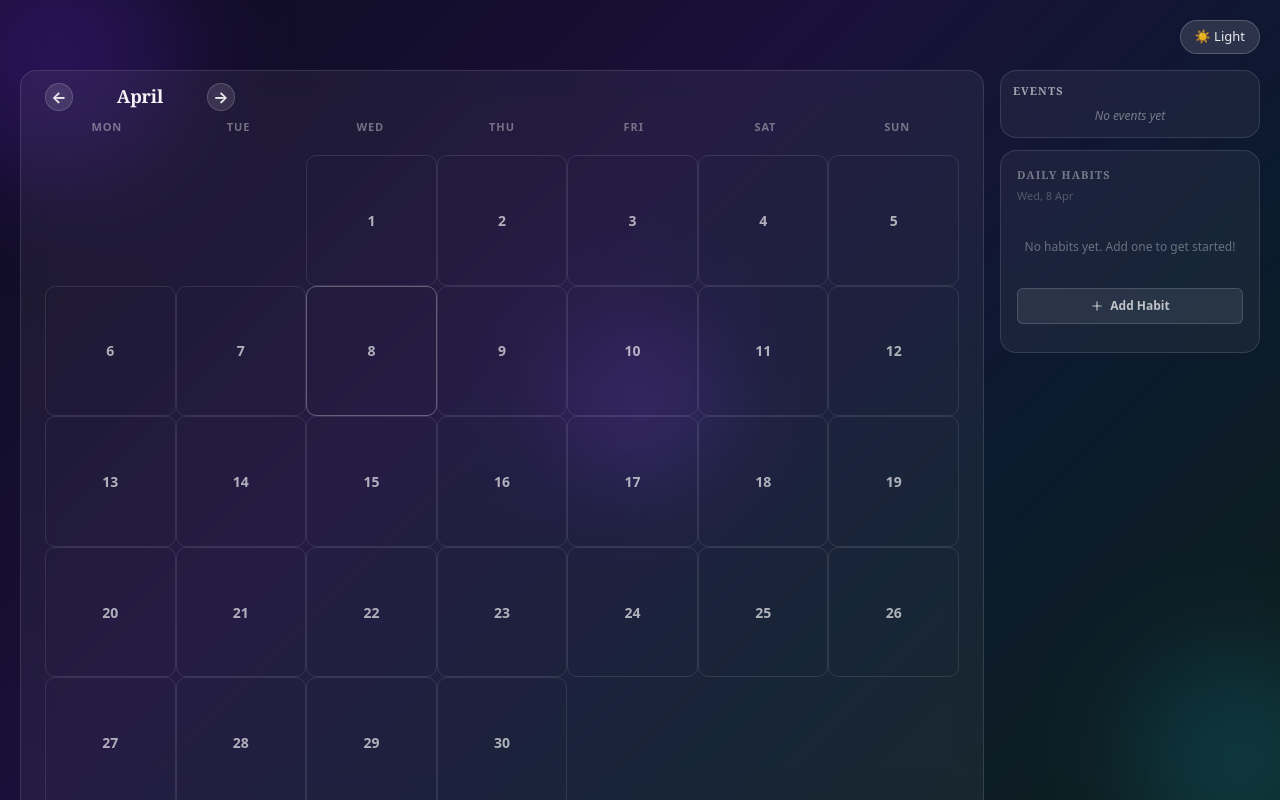
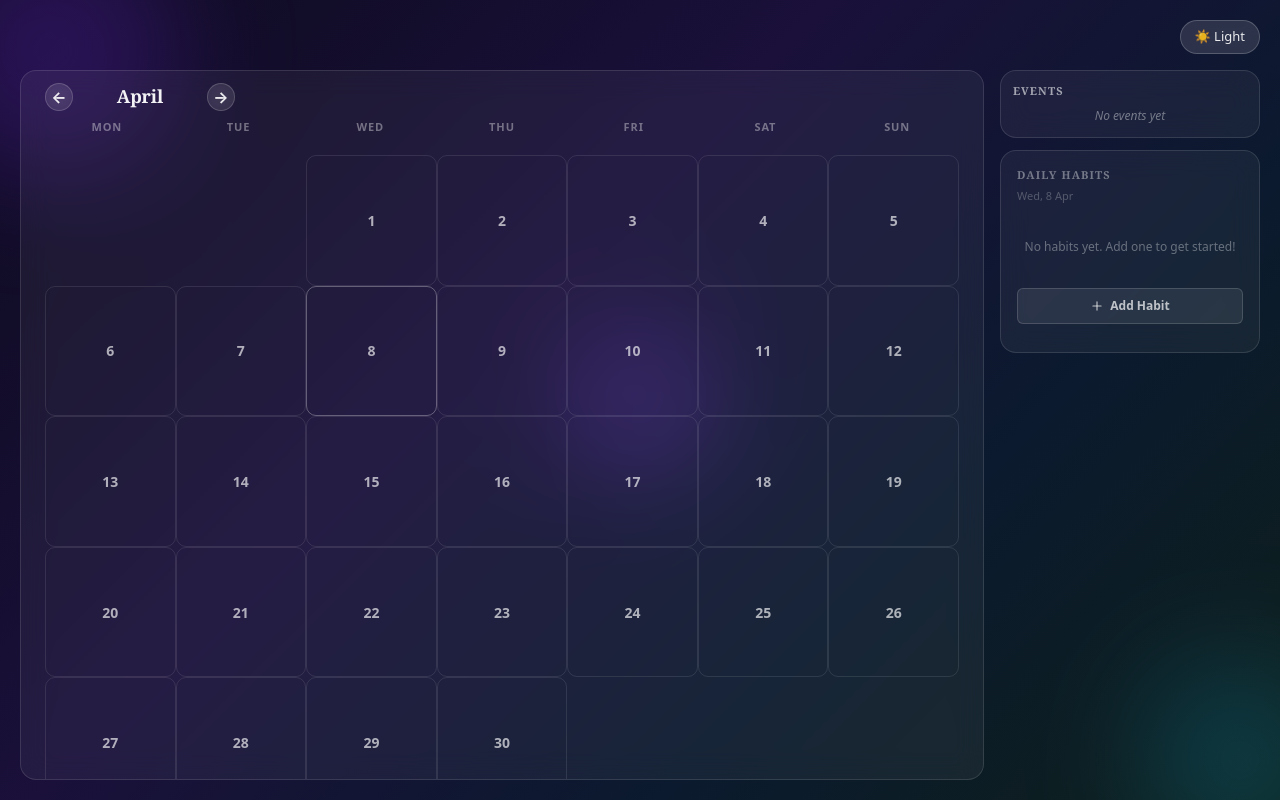
Before and after one commit to meetkothariii0/Calender-TakeUFroward, a Next.js app: page / in a window 1280 px wide. Built offline with nearby package versions, Linux system fonts and the light colour scheme.

Commit message:
Add scrolling functionality to calendar - scroll to view all dates (1-31)

```diff
--- a/app/globals.css
+++ b/app/globals.css
@@ -36,6 +36,24 @@ button, input, [role="button"] {
 ::selection {
   background-color: #f4d35e;
   color: #2d3633;
+}
+
+/* Scrollbar styling for webkit browsers */
+::-webkit-scrollbar {
+  width: 6px;
+}
+
+::-webkit-scrollbar-track {
+  background: transparent;
+}
+
+::-webkit-scrollbar-thumb {
+  background: rgba(255, 255, 255, 0.2);
+  border-radius: 3px;
+}
+
+::-webkit-scrollbar-thumb:hover {
+  background: rgba(255, 255, 255, 0.35);
 }
 
 /* Fade-rise animations */
--- a/components/RealPageFlipCalendar.tsx
+++ b/components/RealPageFlipCalendar.tsx
@@ -169,12 +169,14 @@ export default function RealPageFlipCalendar() {
           style={{
             display: 'grid',
             gridTemplateColumns: '1fr 260px',
-            alignItems: 'start',
+            alignItems: 'stretch',
+            height: '100%',
+            overflow: 'hidden',
           }}
         >
           {/* Left Column - Calendar */}
           <div
-            className="overflow-visible relative"
+            className="overflow-y-auto relative"
             style={{
               position: 'relative',
               zIndex: 2,
@@ -194,7 +196,8 @@ export default function RealPageFlipCalendar() {
               transformStyle: 'preserve-3d' as any,
               display: 'flex',
               flexDirection: 'column',
-              height: 'fit-content',
+              height: '100%',
+              overflowY: 'auto',
             }}
           >
             {/* Month Navigation - Positioned on top of calendar */}
@@ -308,7 +311,10 @@ export default function RealPageFlipCalendar() {
             style={{
               position: 'relative',
               zIndex: 2,
-              height: 'fit-content',
+              height: '100%',
+              overflow: 'hidden',
+              display: 'flex',
+              flexDirection: 'column',
             }}
           >
             {/* Events Panel */}
```
